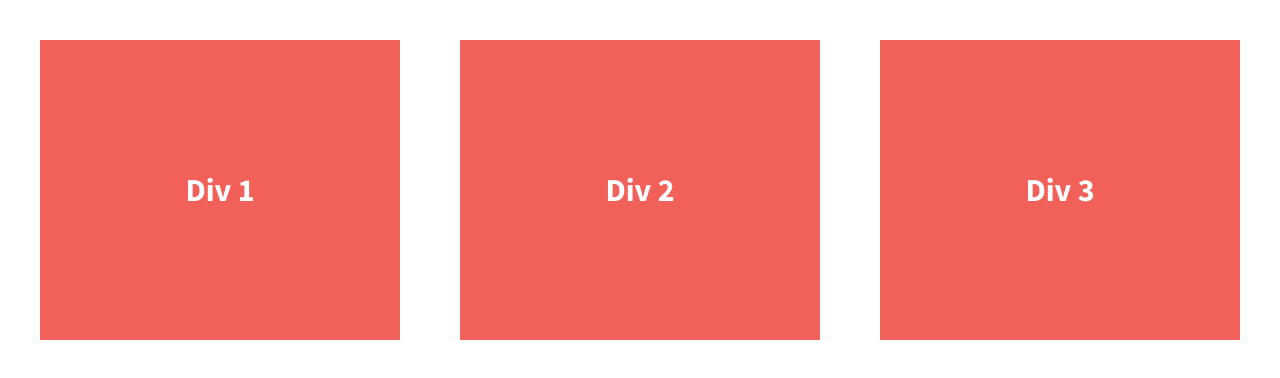
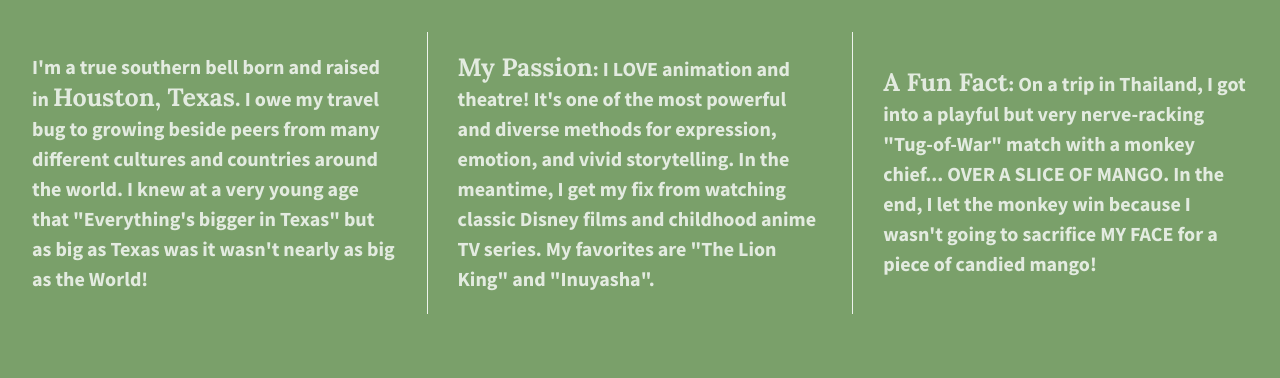
Before and after one commit to Classied/206-divs-flexbox-starter, a plain HTML site: page index.html in a window 1280 px wide. Drawn offline with nearby package versions, Linux system fonts and the light colour scheme.

Commit message:
Added context to index.html to reflect a real site and modified font size, weight, color, spacing and borders in main.css

```diff
--- a/css/main.css
+++ b/css/main.css
@@ -97,37 +97,45 @@ textarea {
 
 
 html {
-  background-color: #fff;
+  background-color: #7aa06a;
   height: 100%;
+  width: 100%;
 }
 
 body {
   font-family: 'Source Sans Pro', sans-serif;
+  font-weight: 700;
   padding: 2em;
-  font-size: 1.25em;
   height: 100%;
+  color: #e3ebe0;
 }
 
 .wrapper {
   /*add display:flex and set justify-content to space-between*/
-  font-weight: 700;
   display: flex;
   justify-content: space-between;
+  align-items: center;
+  flex-flow: row wrap;
+
 }
 
 .div-1, .div-2, .div-3 {
   /*give the divs a width of 30%, add display:flex, set justify-content and align-items to center*/
-  color: #fff;
   line-height: 1.5em;
-  font-size: 1.6em;
-  background-color: #f16059;
-  height: 300px;
+  font-size: 1.25em;
+  height: auto;
   display: flex;
   justify-content: center;
-  width: 30%;
+  /* width: 30%;*/
   align-items: center;
+  color: #e3ebe0;
 }
 
+.wrapper p span {
+    font-family: 'Lora', sans-serif;
+    font-size: 1.25em;
+
+}
 
 
 
@@ -210,6 +218,18 @@ body {
    These examples override the primary ('mobile first') styles.
    Modify as content requires.
    ========================================================================== */
+@media all and (min-width: 1200px){
+    .div-1, .div-2, .div-3 {
+        flex-basis: 30%;
+    }
+
+    .div-1, .div-2 {
+        border-right: 1px solid #eef3ec;
+        padding-right: 30px;
+
+    }
+}
+
 
 @media print,
        (-webkit-min-device-pixel-ratio: 1.25),
--- a/index.html
+++ b/index.html
@@ -3,7 +3,7 @@
     <head>
         <meta charset="utf-8">
         <meta http-equiv="x-ua-compatible" content="ie=edge">
-        <title>Make me into a grid!</title>
+        <title>A little about me.</title>
         <meta name="description" content="">
         <meta name="viewport" content="width=device-width, initial-scale=1">
 
@@ -23,13 +23,29 @@
 
         <section class="wrapper">
             <div class="div-1">
-                Div 1
+                <p>I'm a true southern bell born and raised in <span>Houston, Texas</span>.
+                   I owe my travel bug to growing beside peers from many different cultures
+                   and countries around the world. I knew at a very young
+                   age that "Everything's bigger in Texas" but as big
+                   as Texas was it wasn't nearly as big as the World!
+                </p>
             </div>
             <div class="div-2">
-                Div 2
+                <p>
+                    <span>My Passion</span>: I LOVE animation and theatre! It's one of
+                    the most powerful and diverse methods for expression,
+                    emotion, and vivid storytelling. In the meantime, I get
+                    my fix from watching classic Disney films and childhood anime
+                    TV series. My favorites are "The Lion King" and "Inuyasha".
+                </p>
             </div>
             <div class="div-3">
-                Div 3
+                <p>
+                    <span>A Fun Fact</span>: On a trip in Thailand, I got into a playful but
+                    very nerve-racking "Tug-of-War" match with a monkey chief... OVER A SLICE
+                    OF MANGO. In the end, I let the monkey win because I wasn't going to sacrifice MY
+                    FACE for a piece of candied mango!
+                </p>
             </div>
         </section>
 
```
